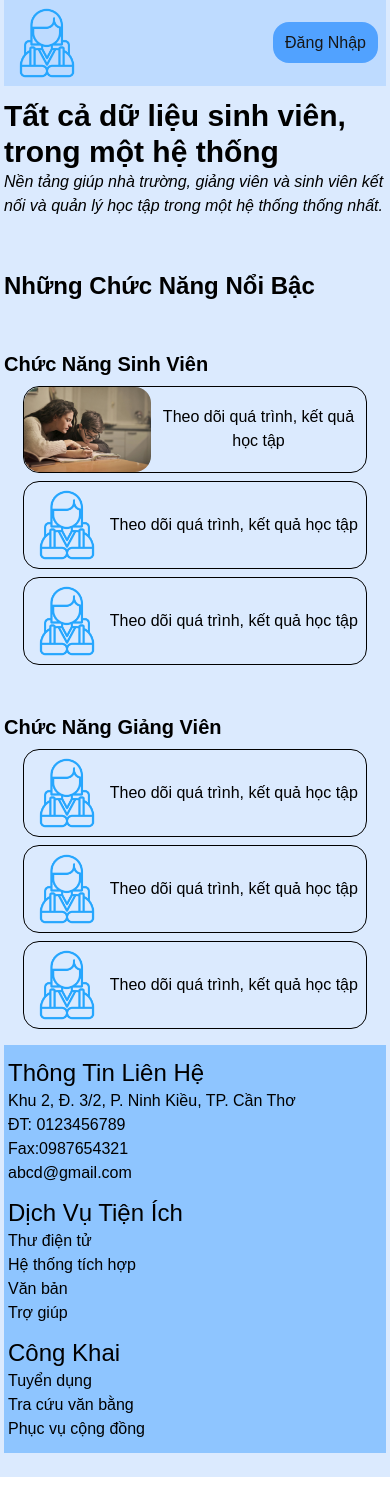
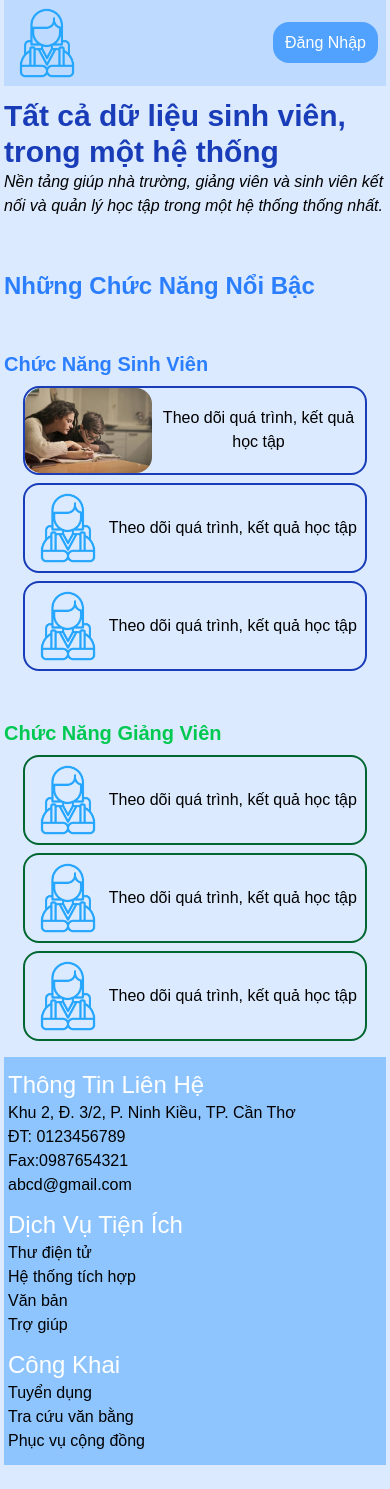
Before and after one commit to LyThaiBao/SMSTeam, a Next.js app: page / in a window 390 px wide. Built offline with nearby package versions, Linux system fonts and the light colour scheme; some icons are missing.

Commit message:
fix responsive landing page

```diff
--- a/src/app/(public)/_components/Banner.tsx
+++ b/src/app/(public)/_components/Banner.tsx
@@ -1,10 +1,10 @@
 export default function Banner() {
   return (
     <section className="text-black py-1 my-2">
-      <h1 className="text-3xl font-bold md:text-4xl lg:text-4xl">
+      <h1 className="text-3xl font-bold md:text-4xl lg:text-4xl text-blue-800">
         Tất cả dữ liệu sinh viên, trong một hệ thống
       </h1>
-      <p className="md:text-xl">
+      <p className="md:text-xl text-black">
         <i>
           Nền tảng giúp nhà trường, giảng viên và sinh viên kết nối và quản lý
           học tập trong một hệ thống thống nhất.
--- a/src/app/(public)/_components/Feature.tsx
+++ b/src/app/(public)/_components/Feature.tsx
@@ -4,7 +4,9 @@ import TeacherFeature from "./TeacherFeature";
 export default function Feature() {
   return (
     <div className="flex flex-col gap-10 text-black overflow-hidden">
-      <h2 className="text-2xl font-bold mt-10">Những Chức Năng Nổi Bậc</h2>
+      <h2 className="text-2xl font-bold mt-10 text-blue-500">
+        Những Chức Năng Nổi Bậc
+      </h2>
       <StudentFeature />
       <TeacherFeature />
     </div>
--- a/src/app/(public)/_components/Footer.tsx
+++ b/src/app/(public)/_components/Footer.tsx
@@ -1,7 +1,7 @@
 export default function Footer() {
   return (
-    <footer className="text-black grid gap-3 my-4 py-3 px-1 bg-blue-300 md:grid-cols-2 lg:grid-cols-3">
-      <ul className="first-line:text-2xl first-line:font-medium">
+    <footer className="text-black grid gap-3 my-4 py-3 px-1 bg-blue-300  md:grid-cols-2 lg:grid-cols-3">
+      <ul className="first-line:text-2xl first-line:font-medium first-line:text-white first-line:font-extrabold">
         <li>Thông Tin Liên Hệ</li>
         <li>
           <i className="fa-solid fa-location-dot"></i>
@@ -17,7 +17,7 @@ export default function Footer() {
           <i className="fa-solid fa-reply"></i>abcd@gmail.com
         </li>
       </ul>
-      <ul className="first-line:text-2xl first-line:font-medium">
+      <ul className="first-line:text-2xl first-line:font-medium first-line:text-white ">
         <li>Dịch Vụ Tiện Ích</li>
         <li>
           <i className="fa-solid fa-at"></i> Thư điện tử
@@ -31,7 +31,7 @@ export default function Footer() {
           <i className="fa-regular fa-comment"></i>Trợ giúp
         </li>
       </ul>
-      <ul className="first-line:text-2xl first-line:font-medium">
+      <ul className="first-line:text-2xl first-line:font-medium first-line:text-white ">
         <li>Công Khai</li>
         <li>
           <i className="fa-solid fa-person-walking"></i> Tuyển dụng
--- a/src/app/(public)/_components/Header.tsx
+++ b/src/app/(public)/_components/Header.tsx
@@ -4,7 +4,7 @@ import List from "@/components/ui/List";
 
 export default function Header() {
   return (
-    <header className="flex justify-between items-center bg-blue-200 p-2">
+    <header className="flex justify-between items-center bg-blue-200 p-2 text-white">
       {/* <List /> */}
       <Image src={"/imgs/stu.png"} alt="logo" width={70} height={70} />
       <NavBar />
--- a/src/app/(public)/_components/StudentFeature.tsx
+++ b/src/app/(public)/_components/StudentFeature.tsx
@@ -9,10 +9,12 @@ export default function StudentFeature() {
   }, []);
   return (
     <section className="text-black w-[100%] ">
-      <h2 className="text-xl font-bold py-2">Chức Năng Sinh Viên</h2>
+      <h2 className="text-xl font-bold py-2 text-blue-500">
+        Chức Năng Sinh Viên
+      </h2>
       <ul className="grid gap-2 max-w-[90%] my-0 mx-auto md:grid-cols-2  lg:grid-cols-3 md:gap-4 ">
         <li data-aos="fade-right">
-          <div className="border-1 rounded-2xl flex items-center justify-between hover:scale-105 transition-all ">
+          <div className="border-2 border-blue-800 rounded-2xl flex items-center justify-between hover:scale-105 transition-all ">
             <Image
               src={"/imgs/trackStudy.jpg"}
               width={127}
@@ -24,7 +26,7 @@ export default function StudentFeature() {
           </div>
         </li>
         <li data-aos="fade-left">
-          <div className="border-1 rounded-2xl flex items-center justify-between p-2 hover:scale-105 transition-all ">
+          <div className="border-2 border-blue-800 rounded-2xl flex items-center justify-between p-2 hover:scale-105 transition-all ">
             <Image
               src={"/imgs/stu.png"}
               width={70}
@@ -35,7 +37,7 @@ export default function StudentFeature() {
           </div>
         </li>
         <li data-aos="fade-up">
-          <div className="border-1 rounded-2xl flex items-center justify-between p-2 hover:scale-105 transition-all ">
+          <div className="border-2 border-blue-800 rounded-2xl flex items-center justify-between p-2 hover:scale-105 transition-all ">
             <Image
               src={"/imgs/stu.png"}
               width={70}
--- a/src/app/(public)/_components/TeacherFeature.tsx
+++ b/src/app/(public)/_components/TeacherFeature.tsx
@@ -10,10 +10,12 @@ export default function TeacherFeature() {
   }, []);
   return (
     <section className="text-black ">
-      <h2 className="text-xl font-bold py-2">Chức Năng Giảng Viên</h2>
+      <h2 className="text-xl font-bold py-2 text-green-500">
+        Chức Năng Giảng Viên
+      </h2>
       <ul className="grid gap-2 max-w-[90%] my-0 mx-auto md:grid-cols-2 lg:grid-cols-3 md:gap-4">
         <li data-aos="fade-up">
-          <div className="border-1 rounded-2xl flex items-center justify-between p-2 hover:scale-105 transition-transform duration-500 ease-out ">
+          <div className="border-2 border-green-800 rounded-2xl flex items-center justify-between p-2 hover:scale-105 transition-transform duration-500 ease-out ">
             <Image
               src={"/imgs/stu.png"}
               width={70}
@@ -24,7 +26,7 @@ export default function TeacherFeature() {
           </div>
         </li>
         <li data-aos="fade-up">
-          <div className="border-1 rounded-2xl flex items-center justify-between p-2 hover:scale-105 transition-transform duration-500 ease-out ">
+          <div className="border-2 border-green-800 rounded-2xl flex items-center justify-between p-2 hover:scale-105 transition-transform duration-500 ease-out ">
             <Image
               src={"/imgs/stu.png"}
               width={70}
@@ -35,7 +37,7 @@ export default function TeacherFeature() {
           </div>
         </li>
         <li data-aos="fade-up">
-          <div className="border-1 rounded-2xl flex items-center justify-between p-2 hover:scale-105 transition-transform duration-500 ease-out ">
+          <div className="border-2 border-green-800 rounded-2xl flex items-center justify-between p-2 hover:scale-105 transition-transform duration-500 ease-out ">
             <Image
               src={"/imgs/stu.png"}
               width={70}
```
